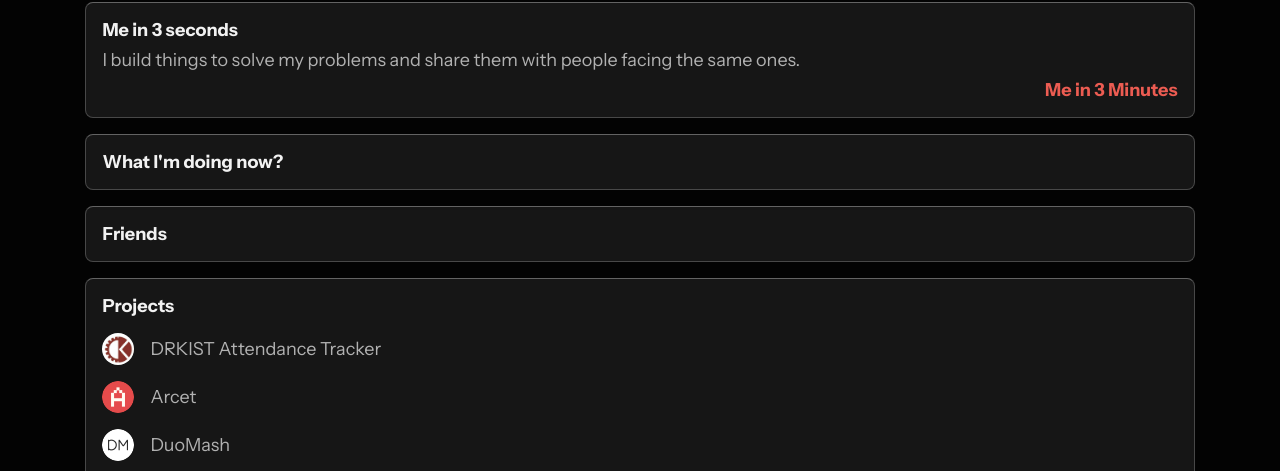
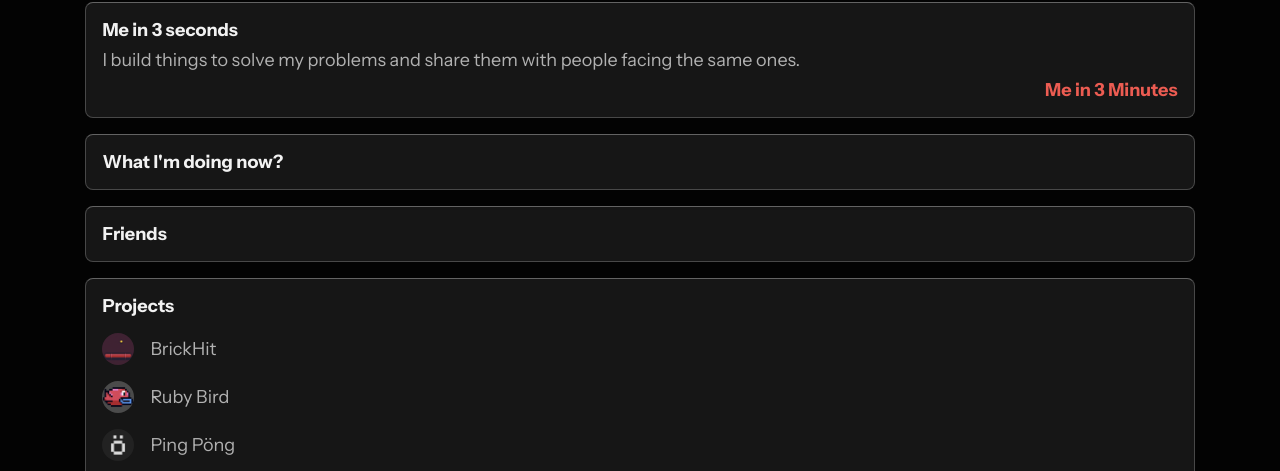
Before and after one commit to srikanth9x/me, a plain HTML site: page index.html in a window 1280 px wide. Shown: the part 386-857 px from the top of the page. Drawn offline with Linux system fonts and the light colour scheme; some icons are missing.

Commit message:
Added 3 games to projects list

```diff
--- a/index.html
+++ b/index.html
@@ -91,6 +91,28 @@
     <!--Projects-->
     <section class="card" id="projects">
       <p class="cardTitle">Projects</p>
+
+      <a href="https://srikanth9x.itch.io/brickhit" target="_blank" class="project" id="brickhit">
+        <img class="pIcon" src="assets/brickhit.png" alt="BrickHit" />
+        <div class="pName">
+          <span>BrickHit</span>
+          <i class="iconoir-arrow-up-right"></i>
+        </div>
+      </a>
+      <a href="https://srikanth9x.itch.io/ruby-bird" target="_blank" class="project" id="ruby-bird">
+        <img class="pIcon" src="assets/ruby-bird.png" alt="Ruby Bird" />
+        <div class="pName">
+          <span>Ruby Bird</span>
+          <i class="iconoir-arrow-up-right"></i>
+        </div>
+      </a>
+      <a href="https://srikanth9x.itch.io/ping-pong" target="_blank" class="project" id="ping-pong">
+        <img class="pIcon" src="assets/ping-pong.png" alt="Ping Pöng" />
+        <div class="pName">
+          <span>Ping Pöng</span>
+          <i class="iconoir-arrow-up-right"></i>
+        </div>
+      </a>
       <a href="https://drkist.vercel.app" target="_blank" class="project" id="drkist-attendance-tracker">
         <img class="pIcon" src="assets/drkist-attendance-tracker.png" alt="DRKIST Attendance Trcker" />
         <div class="pName">
```
Also changed, not shown: assets/brickhit.png (added), assets/ping-pong.png (added), assets/ruby-bird.png (added).
